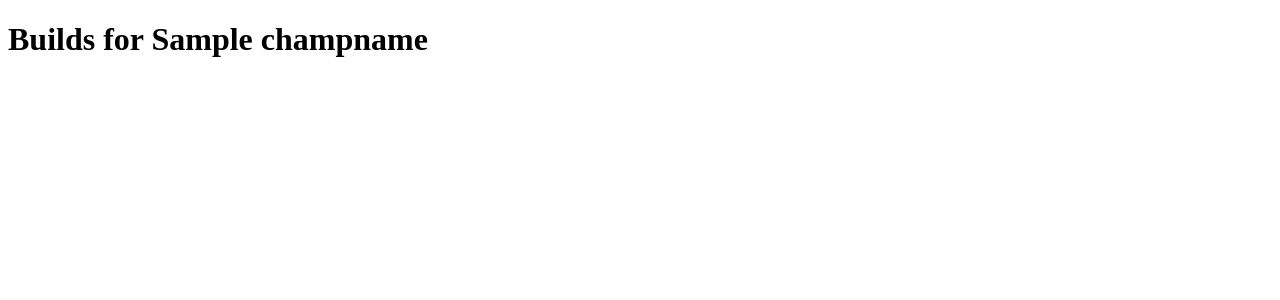
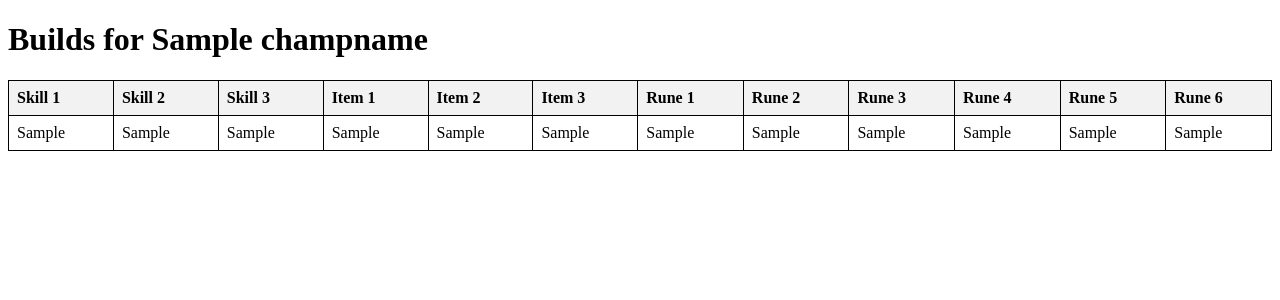
Before and after one commit to ddpr/LoL-FlaskApp, a Flask app: template templates/champbuilds.html in a window 1280 px wide. Shown: the top 300 px of the page. Run offline with Flask 3, Linux system fonts and the light colour scheme; the template is opened without the code that fills it: most values are stand-ins (such as "Sample title", 1, 10 or a date in 2020).

Commit message:
Adds displaying recommended build/items/runes for searched champion

```diff
--- a/app.py
+++ b/app.py
@@ -31,22 +31,14 @@ def getrecs(cname):
     recskill = LL_CRUD.run_query(skillquery,cname,True)
     print(recbuild,flush=True)  #Debug
     print(recbuild[0]["id"],flush=True) #Debug
-    #recbuild = LL_CRUD.run_query(buildquery2,is_select=True)
+    print("Recskills:", recskill,flush=True)  #Debug
+    print("Recrune:", recrune,flush=True)  #Debug
+
     return recbuild[0]["id"],recskill[0]["id"],recrune[0]["id"]
 
 @app.route('/')
 def index():
     return render_template("index.html")
-
-# @app.route('/addchampion')
-# def addchampion():
-#     if request.method == 'POST':
-#         cname = request.form['cname']
-#         try:
-#             LL_CRUD.create_champion(cname,None,None,None)
-#         except:
-#             print("Failed")
-#     return render_template('addchampion')
 
 @app.route('/champion', methods = ['GET', 'POST'])
 def champsearch():
@@ -81,7 +73,18 @@ def champsearch():
             champname = LL_CRUD.run_query(query,cn,True)[0]['cname']
             print(champname,flush=True)
 
-            return render_template('champbuilds.html', champname = champname)
+            buildquery ="""
+                        SELECT item1, item2, item3,skill1, skill2, skill3, slot1, slot2, slot3, slot4, slot5, slot6
+                        FROM champion
+                        LEFT JOIN build ON champion.recommend_build_id = build.id
+                        LEFT JOIN skill_order ON champion.recommended_skillorder_id = skill_order.id
+                        LEFT JOIN rune_page ON champion.recommended_runepage_id = rune_page.id
+                        WHERE champion.cname = %s
+                        """
+            build = LL_CRUD.run_query(buildquery,cn,True)
+
+            return render_template('champbuilds.html', champname = champname, build = build)
+
         else:
             return render_template("index.html") #Provide an error message of some sort
     else:
--- /dev/null
+++ b/static/champpage.css
@@ -0,0 +1,14 @@
+table {
+    width: 100%;
+    border-collapse: collapse;
+}
+table, th, td {
+    border: 1px solid black;
+}
+th, td {
+    padding: 8px;
+    text-align: left;
+}
+th {
+    background-color: #f2f2f2;
+}
--- a/templates/champbuilds.html
+++ b/templates/champbuilds.html
@@ -1,9 +1,42 @@
 <!DOCTYPE html>
 <html>
     <head>
+        <link rel="stylesheet" href="../static/champpage.css">
     </head>
     <body>
         <h1>Builds for {{champname}}</h1>
+        <table>
+            <tr>
+                <th>Skill 1</th>
+                <th>Skill 2</th>
+                <th>Skill 3</th>
+                <th>Item 1</th>
+                <th>Item 2</th>
+                <th>Item 3</th>
+                <th>Rune 1</th>
+                <th>Rune 2</th>
+                <th>Rune 3</th>
+                <th>Rune 4</th>
+                <th>Rune 5</th>
+                <th>Rune 6</th>
+            </tr>
+            {%for b in build %}
+            <tr>
+                <td>{{b.skill1}}</td>
+                <td>{{b.skill2}}</td>
+                <td>{{b.skill3}}</td>
+                <td>{{b.item1}}</td>
+                <td>{{b.item2}}</td>
+                <td>{{b.item3}}</td>
+                <td>{{b.slot1}}</td>
+                <td>{{b.slot2}}</td>
+                <td>{{b.slot3}}</td>
+                <td>{{b.slot4}}</td>
+                <td>{{b.slot5}}</td>
+                <td>{{b.slot6}}</td>
+            </tr>
+            {% endfor %}
+        </table>
 
     </body>
 </html>
```
